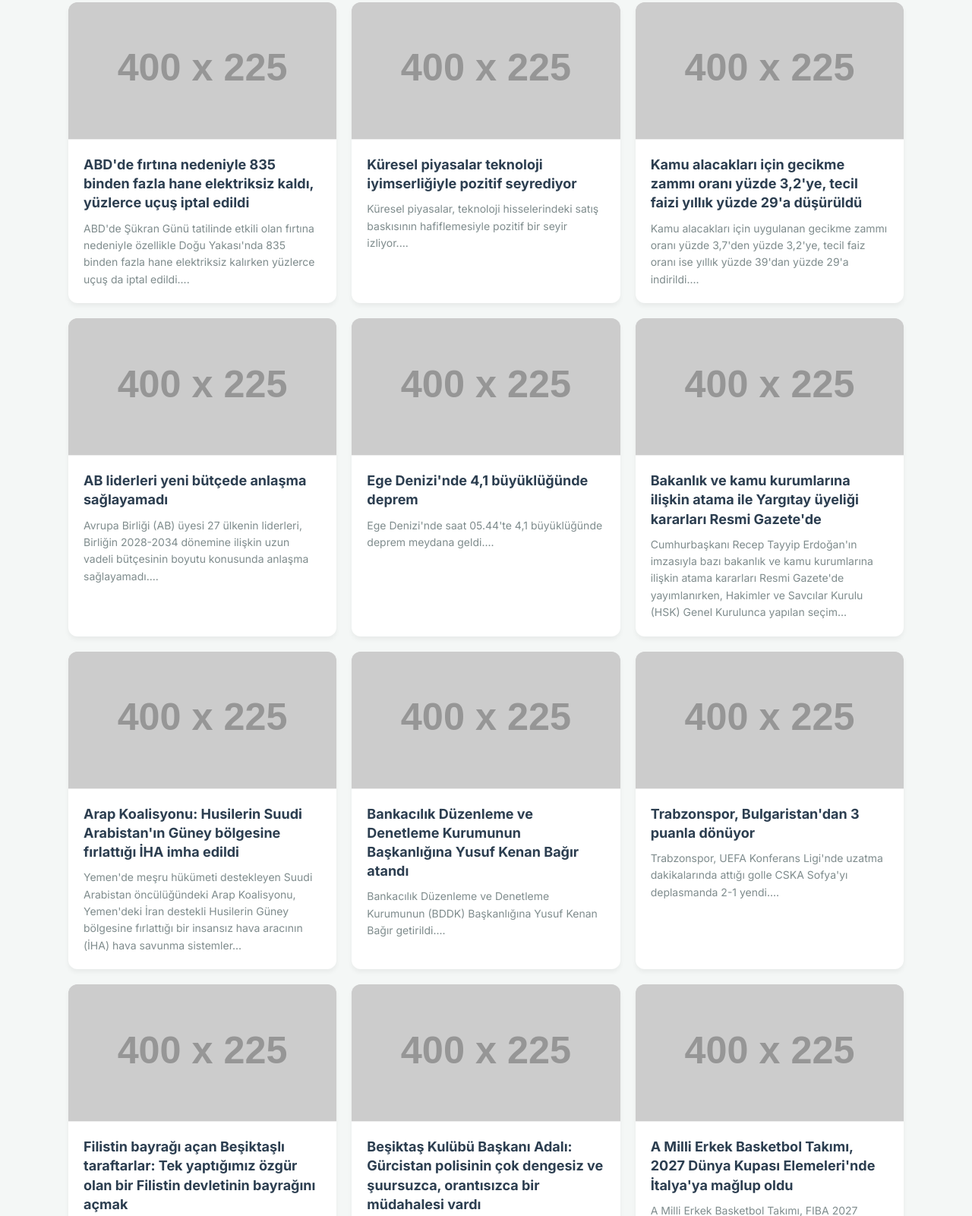
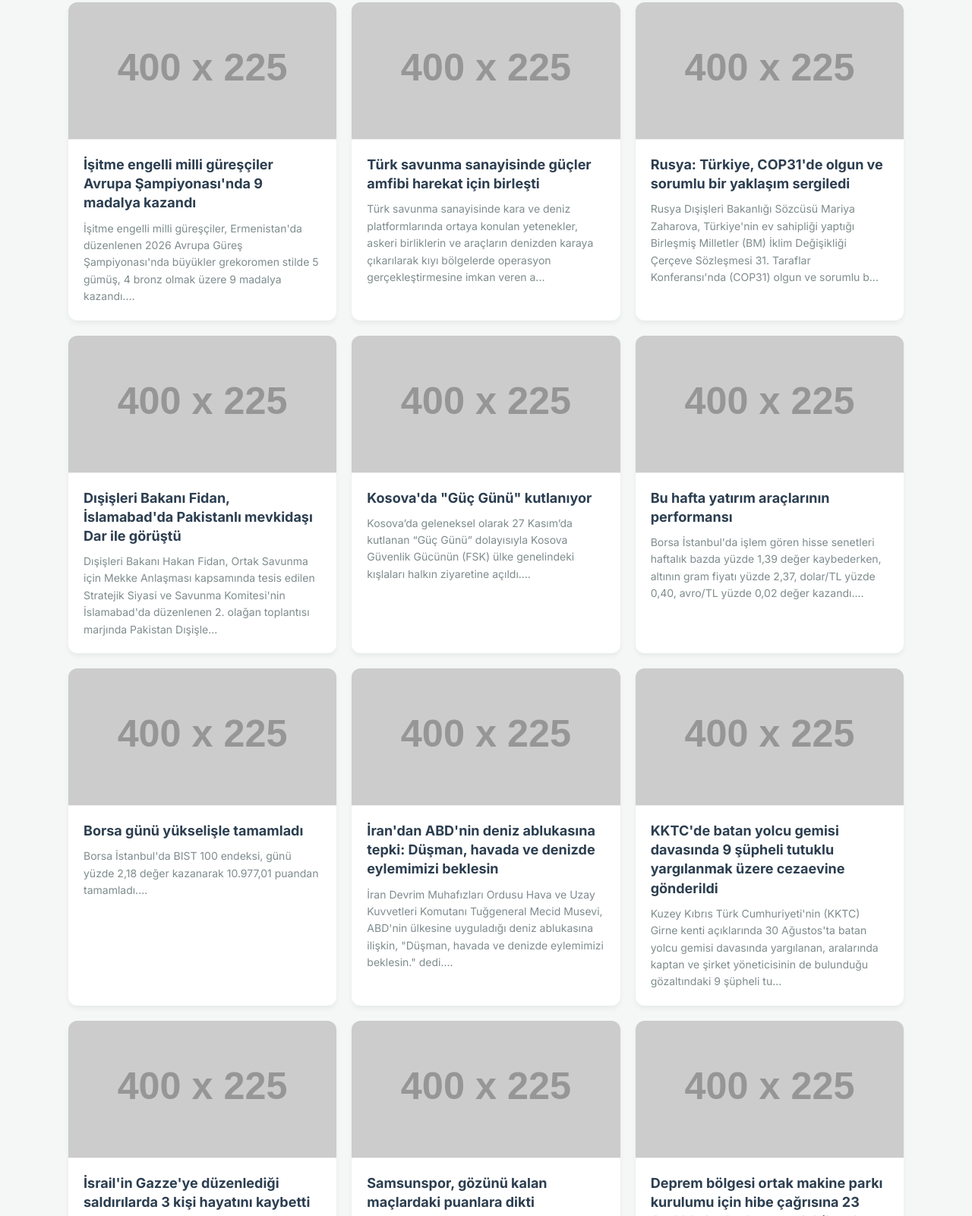
Before and after one commit to alperefekaya/habergundemi, a plain HTML site: page index.html in a window 1280 px wide. Shown: the part 143-1744 px from the top of the page at 76% size. Drawn offline with Linux system fonts and the light colour scheme; placeholder pictures from the web are drawn by us.

Commit message:
Haberler guncellendi

```diff
--- a/index.html
+++ b/index.html
@@ -32,96 +32,96 @@
                 <div class="card">
                     <img src="https://via.placeholder.com/400x225.png?text=Haber+Gündemi" class="card-img" alt="Haber">
                     <div class="card-body">
-                        <h2>ABD'de fırtına nedeniyle 835 binden fazla hane elektriksiz kaldı, yüzlerce uçuş iptal edildi</h2>
-                        <p>ABD'de Şükran Günü tatilinde etkili olan fırtına nedeniyle özellikle Doğu Yakası'nda 835 binden fazla hane elektriksiz kalırken yüzlerce uçuş da iptal edildi....</p>
+                        <h2>İşitme engelli milli güreşçiler Avrupa Şampiyonası'nda 9 madalya kazandı</h2>
+                        <p>İşitme engelli milli güreşçiler, Ermenistan'da düzenlenen 2026 Avrupa Güreş Şampiyonası'nda büyükler grekoromen stilde 5 gümüş, 4 bronz olmak üzere 9 madalya kazandı....</p>
                     </div>
                 </div>
 
                 <div class="card">
                     <img src="https://via.placeholder.com/400x225.png?text=Haber+Gündemi" class="card-img" alt="Haber">
                     <div class="card-body">
-                        <h2>Küresel piyasalar teknoloji iyimserliğiyle pozitif seyrediyor</h2>
-                        <p>Küresel piyasalar, teknoloji hisselerindeki satış baskısının hafiflemesiyle pozitif bir seyir izliyor....</p>
+                        <h2>Türk savunma sanayisinde güçler amfibi harekat için birleşti</h2>
+                        <p>Türk savunma sanayisinde kara ve deniz platformlarında ortaya konulan yetenekler, askeri birliklerin ve araçların denizden karaya çıkarılarak kıyı bölgelerde operasyon gerçekleştirmesine imkan veren a...</p>
                     </div>
                 </div>
 
                 <div class="card">
                     <img src="https://via.placeholder.com/400x225.png?text=Haber+Gündemi" class="card-img" alt="Haber">
                     <div class="card-body">
-                        <h2>Kamu alacakları için gecikme zammı oranı yüzde 3,2'ye, tecil faizi yıllık yüzde 29'a düşürüldü</h2>
-                        <p>Kamu alacakları için uygulanan gecikme zammı oranı yüzde 3,7'den yüzde 3,2'ye, tecil faiz oranı ise yıllık yüzde 39'dan yüzde 29'a indirildi....</p>
+                        <h2>Rusya: Türkiye, COP31'de olgun ve sorumlu bir yaklaşım sergiledi</h2>
+                        <p>Rusya Dışişleri Bakanlığı Sözcüsü Mariya Zaharova, Türkiye'nin ev sahipliği yaptığı Birleşmiş Milletler (BM) İklim Değişikliği Çerçeve Sözleşmesi 31. Taraflar Konferansı'nda (COP31) olgun ve sorumlu b...</p>
                     </div>
                 </div>
 
                 <div class="card">
                     <img src="https://via.placeholder.com/400x225.png?text=Haber+Gündemi" class="card-img" alt="Haber">
                     <div class="card-body">
-                        <h2>AB liderleri yeni bütçede anlaşma sağlayamadı</h2>
-                        <p>Avrupa Birliği (AB) üyesi 27 ülkenin liderleri, Birliğin 2028-2034 dönemine ilişkin uzun vadeli bütçesinin boyutu konusunda anlaşma sağlayamadı....</p>
+                        <h2>Dışişleri Bakanı Fidan, İslamabad'da Pakistanlı mevkidaşı Dar ile görüştü</h2>
+                        <p>Dışişleri Bakanı Hakan Fidan, Ortak Savunma için Mekke Anlaşması kapsamında tesis edilen Stratejik Siyasi ve Savunma Komitesi'nin İslamabad'da düzenlenen 2. olağan toplantısı marjında Pakistan Dışişle...</p>
                     </div>
                 </div>
 
                 <div class="card">
                     <img src="https://via.placeholder.com/400x225.png?text=Haber+Gündemi" class="card-img" alt="Haber">
                     <div class="card-body">
-                        <h2>Ege Denizi'nde 4,1 büyüklüğünde deprem</h2>
-                        <p>Ege Denizi'nde saat 05.44'te 4,1 büyüklüğünde deprem meydana geldi....</p>
+                        <h2>Kosova'da "Güç Günü" kutlanıyor</h2>
+                        <p>Kosova’da geleneksel olarak 27 Kasım’da kutlanan “Güç Günü” dolayısıyla Kosova Güvenlik Gücünün (FSK) ülke genelindeki kışlaları halkın ziyaretine açıldı....</p>
                     </div>
                 </div>
 
                 <div class="card">
                     <img src="https://via.placeholder.com/400x225.png?text=Haber+Gündemi" class="card-img" alt="Haber">
                     <div class="card-body">
-                        <h2>Bakanlık ve kamu kurumlarına ilişkin atama ile Yargıtay üyeliği kararları Resmi Gazete'de</h2>
-                        <p>Cumhurbaşkanı Recep Tayyip Erdoğan'ın imzasıyla bazı bakanlık ve kamu kurumlarına ilişkin atama kararları Resmi Gazete'de yayımlanırken, Hakimler ve Savcılar Kurulu (HSK) Genel Kurulunca yapılan seçim...</p>
+                        <h2>Bu hafta yatırım araçlarının performansı</h2>
+                        <p>Borsa İstanbul'da işlem gören hisse senetleri haftalık bazda yüzde 1,39 değer kaybederken, altının gram fiyatı yüzde 2,37, dolar/TL yüzde 0,40, avro/TL yüzde 0,02 değer kazandı....</p>
                     </div>
                 </div>
 
                 <div class="card">
                     <img src="https://via.placeholder.com/400x225.png?text=Haber+Gündemi" class="card-img" alt="Haber">
                     <div class="card-body">
-                        <h2>Arap Koalisyonu: Husilerin Suudi Arabistan'ın Güney bölgesine fırlattığı İHA imha edildi</h2>
-                        <p>Yemen'de meşru hükümeti destekleyen Suudi Arabistan öncülüğündeki Arap Koalisyonu, Yemen'deki İran destekli Husilerin Güney bölgesine fırlattığı bir insansız hava aracının (İHA) hava savunma sistemler...</p>
+                        <h2>Borsa günü yükselişle tamamladı</h2>
+                        <p>Borsa İstanbul'da BIST 100 endeksi, günü yüzde 2,18 değer kazanarak 10.977,01 puandan tamamladı....</p>
                     </div>
                 </div>
 
                 <div class="card">
                     <img src="https://via.placeholder.com/400x225.png?text=Haber+Gündemi" class="card-img" alt="Haber">
                     <div class="card-body">
-                        <h2>Bankacılık Düzenleme ve Denetleme Kurumunun Başkanlığına Yusuf Kenan Bağır atandı</h2>
-                        <p>Bankacılık Düzenleme ve Denetleme Kurumunun (BDDK) Başkanlığına Yusuf Kenan Bağır getirildi....</p>
+                        <h2>İran'dan ABD'nin deniz ablukasına tepki: Düşman, havada ve denizde eylemimizi beklesin</h2>
+                        <p>İran Devrim Muhafızları Ordusu Hava ve Uzay Kuvvetleri Komutanı Tuğgeneral Mecid Musevi, ABD'nin ülkesine uyguladığı deniz ablukasına ilişkin, "Düşman, havada ve denizde eylemimizi beklesin." dedi....</p>
                     </div>
                 </div>
 
                 <div class="card">
                     <img src="https://via.placeholder.com/400x225.png?text=Haber+Gündemi" class="card-img" alt="Haber">
                     <div class="card-body">
-                        <h2>Trabzonspor, Bulgaristan'dan 3 puanla dönüyor</h2>
-                        <p>Trabzonspor, UEFA Konferans Ligi'nde uzatma dakikalarında attığı golle CSKA Sofya'yı deplasmanda 2-1 yendi....</p>
+                        <h2>KKTC'de batan yolcu gemisi davasında 9 şüpheli tutuklu yargılanmak üzere cezaevine gönderildi</h2>
+                        <p>Kuzey Kıbrıs Türk Cumhuriyeti'nin (KKTC) Girne kenti açıklarında 30 Ağustos'ta batan yolcu gemisi davasında yargılanan, aralarında kaptan ve şirket yöneticisinin de bulunduğu gözaltındaki 9 şüpheli tu...</p>
                     </div>
                 </div>
 
                 <div class="card">
                     <img src="https://via.placeholder.com/400x225.png?text=Haber+Gündemi" class="card-img" alt="Haber">
                     <div class="card-body">
-                        <h2>Filistin bayrağı açan Beşiktaşlı taraftarlar: Tek yaptığımız özgür olan bir Filistin devletinin bayrağını açmak</h2>
-                        <p>UEFA Avrupa Ligi'nin beşinci haftasında Beşiktaş'ın İsrail ekibi Hapoel Beer-Sheva'yı 2-1 yendiği karşılaşma sırasında Filistin bayrağı açtıkları için müdahale edilen Beşiktaş taraftarları Selçuk Maz ...</p>
+                        <h2>İsrail'in Gazze'ye düzenlediği saldırılarda 3 kişi hayatını kaybetti</h2>
+                        <p>İsrail ordusunun Gazze Şeridi’nin farklı bölgelerine düzenlediği hava saldırılarında 3 Filistinli yaşamını yitirirken aralarında bebek, çocuk ve kadınların da bulunduğu en az 6 kişi yaralandı....</p>
                     </div>
                 </div>
 
                 <div class="card">
                     <img src="https://via.placeholder.com/400x225.png?text=Haber+Gündemi" class="card-img" alt="Haber">
                     <div class="card-body">
-                        <h2>Beşiktaş Kulübü Başkanı Adalı: Gürcistan polisinin çok dengesiz ve şuursuzca, orantısızca bir müdahalesi vardı</h2>
-                        <p>Beşiktaş Kulübü Başkanı Serdal Adalı, Gürcistan polisinin siyah-beyazlı taraftarlara müdahalesinin "dengesiz" ve "şuursuzca" olduğunu söyledi....</p>
+                        <h2>Samsunspor, gözünü kalan maçlardaki puanlara dikti</h2>
+                        <p>Trendyol Süper Lig ekiplerinden Samsunspor'un teknik direktörü Nenad Bjelica, olabildiğince hızlı şekilde puanlar toplayıp ligde kalmayı hedeflediklerini söyledi....</p>
                     </div>
                 </div>
 
                 <div class="card">
                     <img src="https://via.placeholder.com/400x225.png?text=Haber+Gündemi" class="card-img" alt="Haber">
                     <div class="card-body">
-                        <h2>A Milli Erkek Basketbol Takımı, 2027 Dünya Kupası Elemeleri'nde İtalya'ya mağlup oldu</h2>
-                        <p>A Milli Erkek Basketbol Takımı, FIBA 2027 Dünya Kupası Avrupa Elemeleri 2. Tur J Grubu'ndaki üçüncü maçta konuk olduğu İtalya'ya 86-72 yenildi....</p>
+                        <h2>Deprem bölgesi ortak makine parkı kurulumu için hibe çağrısına 23 Aralık'a kadar başvurulabilecek</h2>
+                        <p>Tarım ve Orman Bakanlığının, Kahramanmaraş merkezli depremlerden etkilenen 11 ildeki tarımsal amaçlı örgütlere, ortak makine parkları kurmaları için yatırım bedelinin yüzde 90'ına kadar sağlayacağı hi...</p>
                     </div>
                 </div>
         </div></div></body></html>
```
